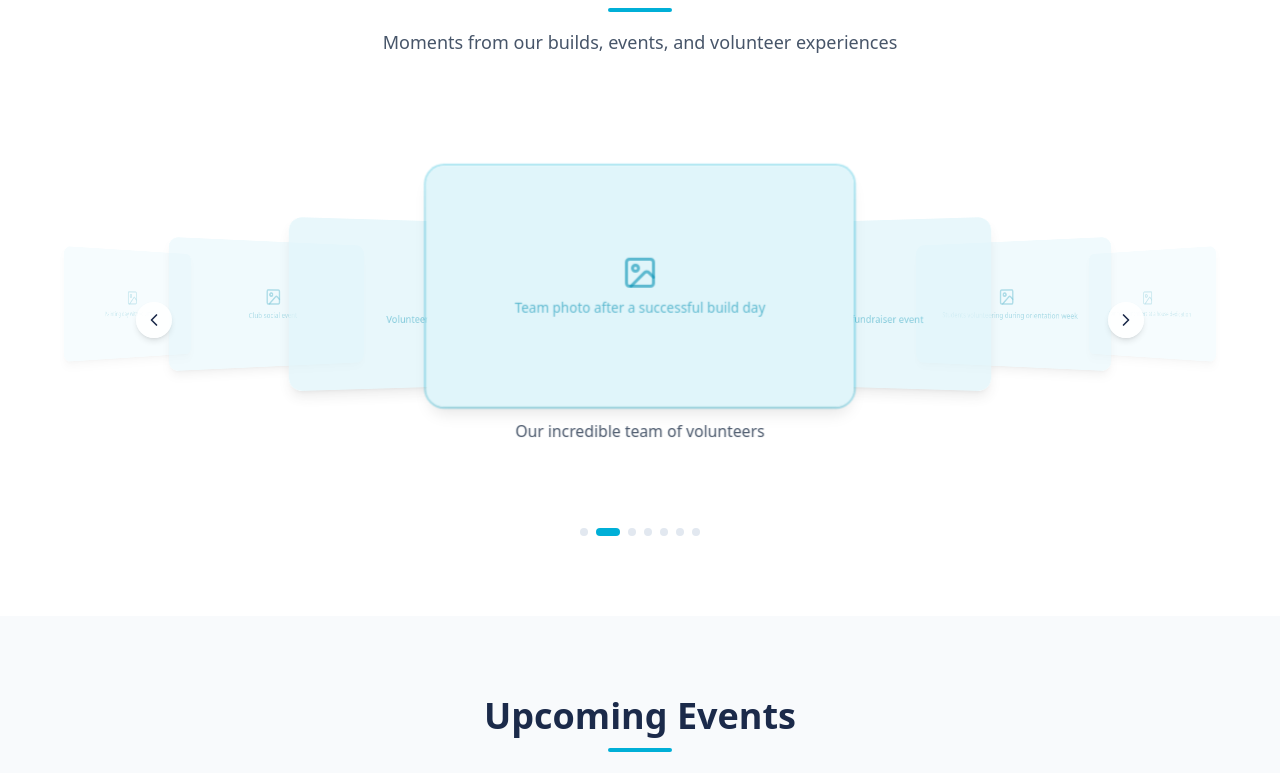
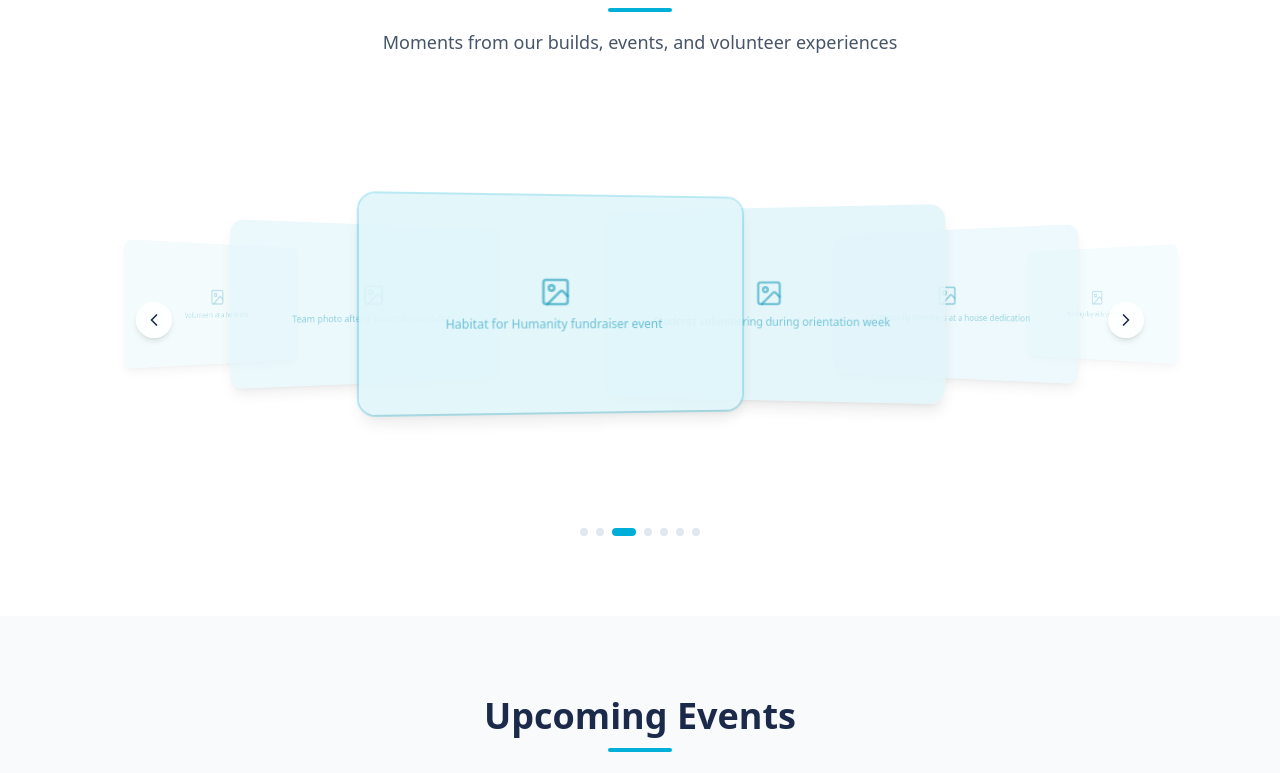
Before and after one commit to AP3008/UWO-H4H-Webpage, a Next.js app: page / in a window 1280 px wide. Shown: the part 759-1532 px from the top of the page. Built offline with nearby package versions, Linux system fonts and the light colour scheme.

Commit message:
feat: added slow turning for carousel and added a draggable component that lets the user swipe through the image

```diff
--- a/components/carousel-3d.tsx
+++ b/components/carousel-3d.tsx
@@ -1,6 +1,6 @@
 "use client";
 
-import { useState, useCallback, useEffect } from "react";
+import { useState, useCallback, useEffect, useRef } from "react";
 import { ChevronLeft, ChevronRight } from "lucide-react";
 import { ImagePlaceholder } from "@/components/image-placeholder";
 import { CAROUSEL_IMAGES } from "@/lib/data";
@@ -8,65 +8,186 @@ import { CAROUSEL_IMAGES } from "@/lib/data";
 export function Carousel3D() {
   const images = CAROUSEL_IMAGES;
   const total = images.length;
-  const [active, setActive] = useState(0);
 
-  const next = useCallback(
-    () => setActive((i) => (i + 1) % total),
-    [total]
+  // Floating position for smooth continuous scrolling
+  const [position, setPosition] = useState(0);
+  const positionRef = useRef(0);
+  const velocityRef = useRef(0);
+  const isDraggingRef = useRef(false);
+  const dragStartXRef = useRef(0);
+  const dragStartPosRef = useRef(0);
+  const lastDragXRef = useRef(0);
+  const lastDragTimeRef = useRef(0);
+  const containerRef = useRef<HTMLDivElement>(null);
+  const autoScrollSpeed = 0.0004; // Units per ms (~1 image every 7s)
+
+  // Animation loop: continuous scroll + momentum
+  useEffect(() => {
+    let lastTime = performance.now();
+    let animId: number;
+
+    const tick = (now: number) => {
+      const dt = now - lastTime;
+      lastTime = now;
+
+      if (!isDraggingRef.current) {
+        // Apply momentum decay
+        if (Math.abs(velocityRef.current) > 0.0001) {
+          velocityRef.current *= 0.96;
+          positionRef.current += velocityRef.current * dt;
+        } else {
+          // Continuous auto-scroll when no momentum
+          velocityRef.current = 0;
+          positionRef.current += autoScrollSpeed * dt;
+        }
+
+        // Keep position in [0, total) range
+        positionRef.current = ((positionRef.current % total) + total) % total;
+        setPosition(positionRef.current);
+      }
+
+      animId = requestAnimationFrame(tick);
+    };
+
+    animId = requestAnimationFrame(tick);
+    return () => cancelAnimationFrame(animId);
+  }, [total]);
+
+  // Manual navigation
+  const next = useCallback(() => {
+    velocityRef.current = 0.003;
+  }, []);
+
+  const prev = useCallback(() => {
+    velocityRef.current = -0.003;
+  }, []);
+
+  // Mouse/touch drag handlers
+  const handleDragStart = useCallback(
+    (clientX: number) => {
+      isDraggingRef.current = true;
+      dragStartXRef.current = clientX;
+      dragStartPosRef.current = positionRef.current;
+      lastDragXRef.current = clientX;
+      lastDragTimeRef.current = performance.now();
+      velocityRef.current = 0;
+    },
+    []
   );
-  const prev = useCallback(
-    () => setActive((i) => (i - 1 + total) % total),
+
+  const handleDragMove = useCallback(
+    (clientX: number) => {
+      if (!isDraggingRef.current) return;
+      const containerWidth = containerRef.current?.offsetWidth ?? 800;
+      const dx = clientX - dragStartXRef.current;
+      // Map drag pixels to position units
+      const dragSensitivity = total / (containerWidth * 1.5);
+      const newPos = dragStartPosRef.current - dx * dragSensitivity;
+      positionRef.current = ((newPos % total) + total) % total;
+      setPosition(positionRef.current);
+
+      // Track velocity from recent movement
+      const now = performance.now();
+      const timeDelta = now - lastDragTimeRef.current;
+      if (timeDelta > 0) {
+        const moveDelta = clientX - lastDragXRef.current;
+        velocityRef.current = (-moveDelta * dragSensitivity) / timeDelta;
+      }
+      lastDragXRef.current = clientX;
+      lastDragTimeRef.current = now;
+    },
     [total]
   );
 
-  // Auto-rotate every 4s
+  const handleDragEnd = useCallback(() => {
+    isDraggingRef.current = false;
+    // Velocity is already set from the last drag move — momentum will carry
+  }, []);
+
+  // Mouse events
+  const onMouseDown = useCallback(
+    (e: React.MouseEvent) => {
+      e.preventDefault();
+      handleDragStart(e.clientX);
+    },
+    [handleDragStart]
+  );
+
   useEffect(() => {
-    const id = setInterval(next, 4000);
-    return () => clearInterval(id);
-  }, [next]);
+    const onMouseMove = (e: MouseEvent) => handleDragMove(e.clientX);
+    const onMouseUp = () => handleDragEnd();
+
+    window.addEventListener("mousemove", onMouseMove);
+    window.addEventListener("mouseup", onMouseUp);
+    return () => {
+      window.removeEventListener("mousemove", onMouseMove);
+      window.removeEventListener("mouseup", onMouseUp);
+    };
+  }, [handleDragMove, handleDragEnd]);
+
+  // Touch events
+  const onTouchStart = useCallback(
+    (e: React.TouchEvent) => {
+      handleDragStart(e.touches[0].clientX);
+    },
+    [handleDragStart]
+  );
+
+  const onTouchMove = useCallback(
+    (e: React.TouchEvent) => {
+      handleDragMove(e.touches[0].clientX);
+    },
+    [handleDragMove]
+  );
+
+  const onTouchEnd = useCallback(() => {
+    handleDragEnd();
+  }, [handleDragEnd]);
 
   return (
     <div className="relative mx-auto w-full max-w-5xl px-4">
       {/* 3D stage */}
       <div
-        className="relative mx-auto h-[280px] sm:h-[340px] md:h-[400px]"
+        ref={containerRef}
+        className="relative mx-auto h-[280px] sm:h-[340px] md:h-[400px] select-none"
         style={{ perspective: "1200px" }}
+        onMouseDown={onMouseDown}
+        onTouchStart={onTouchStart}
+        onTouchMove={onTouchMove}
+        onTouchEnd={onTouchEnd}
       >
         {images.map((img, i) => {
-          const offset = i - active;
-          // Wrap around so items stay in [-half, +half] range
-          const half = Math.floor(total / 2);
-          let adjusted = offset;
-          if (adjusted > half) adjusted -= total;
-          if (adjusted < -half) adjusted += total;
+          // Calculate offset from the floating position
+          let offset = i - position;
+          const half = total / 2;
+          if (offset > half) offset -= total;
+          if (offset < -half) offset += total;
 
-          const isCenter = adjusted === 0;
-          const absOffset = Math.abs(adjusted);
+          const absOffset = Math.abs(offset);
 
-          // Position, rotation, scale based on distance from center
-          const translateX = adjusted * 220;
-          const translateZ = isCenter ? 80 : -(absOffset * 120);
-          const rotateY = adjusted * -25;
-          const scale = isCenter ? 1.05 : Math.max(0.65, 1 - absOffset * 0.15);
+          // Smooth interpolation for position, rotation, scale
+          const translateX = offset * 220;
+          const translateZ = absOffset < 0.5 ? 80 * (1 - absOffset * 2) : -(absOffset * 120);
+          const rotateY = offset * -25;
+          const scale = Math.max(0.65, 1.05 - absOffset * 0.15);
           const opacity = absOffset > 3 ? 0 : Math.max(0.3, 1 - absOffset * 0.25);
-          const zIndex = total - absOffset;
+          const zIndex = Math.round(total - absOffset);
 
           return (
             <div
               key={img.id}
-              className="absolute left-1/2 top-1/2 w-[260px] sm:w-[320px] md:w-[380px] cursor-pointer"
+              className="absolute left-1/2 top-1/2 w-[260px] sm:w-[320px] md:w-[380px]"
               style={{
                 transform: `translate(-50%, -50%) translateX(${translateX}px) translateZ(${translateZ}px) rotateY(${rotateY}deg) scale(${scale})`,
                 opacity,
                 zIndex,
-                transition: "all 0.6s cubic-bezier(0.25, 0.46, 0.45, 0.94)",
                 transformStyle: "preserve-3d",
+                pointerEvents: "none",
               }}
-              onClick={() => setActive(i)}
             >
               <div
-                className={`overflow-hidden rounded-xl shadow-lg transition-shadow duration-300 ${
-                  isCenter ? "shadow-2xl ring-2 ring-h4h-cyan/30" : ""
+                className={`overflow-hidden rounded-xl shadow-lg ${
+                  absOffset < 0.5 ? "shadow-2xl ring-2 ring-h4h-cyan/30" : ""
                 }`}
               >
                 <ImagePlaceholder
@@ -75,11 +196,6 @@ export function Carousel3D() {
                   className="rounded-xl"
                 />
               </div>
-              {isCenter && img.caption && (
-                <p className="mt-3 text-center text-sm font-medium text-h4h-gray-600">
-                  {img.caption}
-                </p>
-              )}
             </div>
           );
         })}
@@ -103,18 +219,29 @@ export function Carousel3D() {
 
       {/* Dots */}
       <div className="mt-6 flex items-center justify-center gap-2">
-        {images.map((_, i) => (
+        {images.map((_, i) => {
+          // Highlight dot closest to current position
+          let diff = Math.abs(i - position);
+          if (diff > total / 2) diff = total - diff;
+          const isActive = diff < 0.5;
+
+          return (
             <button
               key={i}
-            onClick={() => setActive(i)}
+              onClick={() => {
+                velocityRef.current = 0;
+                positionRef.current = i;
+                setPosition(i);
+              }}
               className={`h-2 rounded-full transition-all ${
-              i === active
+                isActive
                   ? "w-6 bg-h4h-cyan"
                   : "w-2 bg-h4h-gray-200 hover:bg-h4h-gray-600"
               }`}
               aria-label={`Go to image ${i + 1}`}
             />
-        ))}
+          );
+        })}
       </div>
     </div>
   );
```
Lines whose indentation alone changed are shown as unchanged.
